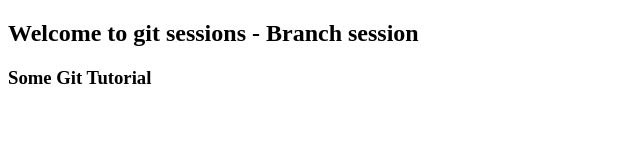
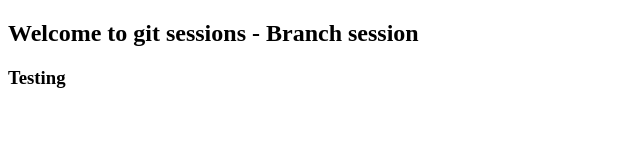
Before and after one commit to chakilamnaresh/git-practice, a plain HTML site: page home.html in a window 1280 px wide. Shown: the whole page, without its empty margins (0-640 px from the left). Drawn offline with Linux system fonts and the light colour scheme.

Commit message:
Update home.html

```diff
--- a/home.html
+++ b/home.html
@@ -7,6 +7,6 @@
 </head>
 <body>
     <h2>Welcome to git sessions - Branch session</h2>
-    <h3>Some Git Tutorial</h3>
+    <h3>Testing</h3>
 </body>
 </html>
```
